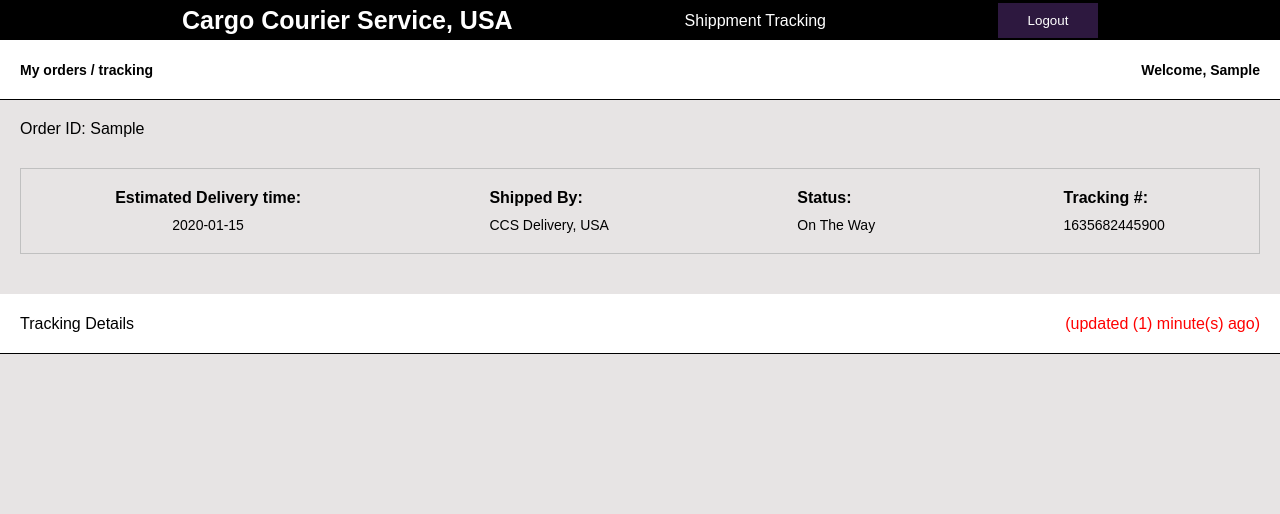
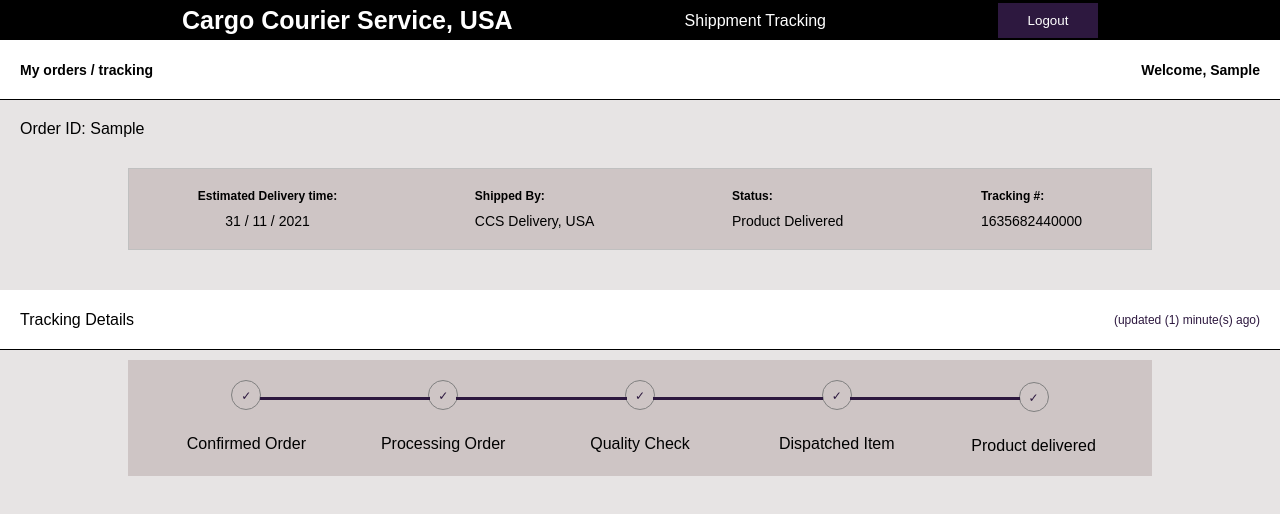
Before and after one commit to mishael1-d/Order-tracker, a React (Create React App) app: page / in a window 1280 px wide. Both pictures are taken after typing "Sample", "name@example.com", "Sample", "2020-01-15" into the empty fields and a click on the button "Submit". Shown: the top 514 px of the page. Built offline with nearby package versions, Linux system fonts and the light colour scheme.

Commit message:
first commit

```diff
--- a/public/index.html
+++ b/public/index.html
@@ -2,7 +2,7 @@
 <html lang="en">
   <head>
     <meta charset="utf-8" />
-    <link rel="icon" href="%PUBLIC_URL%/favicon.ico" />
+    <link rel="icon" href="%PUBLIC_URL%/tracking.png" />
     <meta name="viewport" content="width=device-width, initial-scale=1" />
     <meta name="theme-color" content="#000000" />
     <meta
@@ -24,7 +24,7 @@
       work correctly both with client-side routing and a non-root public URL.
       Learn how to configure a non-root public URL by running `npm run build`.
     -->
-    <title>React App</title>
+    <title>Order Tracker - CCS Delivery, USA</title>
   </head>
   <body>
     <noscript>You need to enable JavaScript to run this app.</noscript>
--- a/src/App.css
+++ b/src/App.css
@@ -2,10 +2,10 @@
   padding: 0;
   margin: 0;
   box-sizing: border-box;
-  color: #fff;
   font-family: Arial, Helvetica, sans-serif;
 }
 .App {
+  color: #fff;
   width: 100%;
   height: 100vh;
   background-image: url('bg-1.png');
@@ -49,9 +49,11 @@ input {
   background: none;
   outline: none;
   border: 1px solid silver;
+  color: #fff;
 }
 span {
-  color: red;
+  color: rgb(45, 24, 63);
+  font-size: 12px;
 }
 button {
   width: 100px;
@@ -59,6 +61,7 @@ button {
   margin: 20px auto;
   text-align: center;
   background: rgb(45, 24, 63);
+  color: #fff;
   border: none;
   outline: none;
   padding: 10px 15px;
@@ -88,6 +91,7 @@ p {
 }
 .pageTwo nav {
   background: #000;
+  color: #fff;
   height: 40px;
   width: 100%;
   display: flex;
@@ -115,9 +119,11 @@ h5, h6 {
   padding: 20px;
 }
 .details {
+  width: 80%;
   display: flex;
   border: 1px solid silver;
-  margin: 10px 20px;
+  margin: 10px auto;
+  background: rgb(206, 197, 197);
   justify-content: space-around;
 }
 .info {
--- a/src/App.js
+++ b/src/App.js
@@ -1,4 +1,4 @@
-import { useState } from "react";
+import { useState, useEffect } from "react";
 import "../src/App.css";
 import AppContext from "./AppContext";
 import PageOne from "./component/PageOne";
@@ -12,32 +12,49 @@ function App() {
     day: "",
   });
   const [render, setRender] = useState(false);
+
   const handleChange = (e) => {
     const name = e.target.name;
     const value = e.target.value;
     setInfo({ ...info, [name]: value });
   };
+
+  const [statusIndex, setStatusIndex] = useState(0);
+  const [trackingId, setTrackingId] = useState("");
+
+  //Stepper component props
+  const stepArray = [
+    "Confirmed Order",
+    "Processing Order",
+    "Quality Check",
+    "Dispatched Item",
+    "Product delivered",
+  ];
+  const status = stepArray;
   const handleSubmit = (e) => {
     e.preventDefault();
-    console.log(info.day);
-    if(info.name && info.orderid && info.email) {
+    if (info.name && info.orderid && info.email) {
+      JSON.stringify(localStorage.setItem(states.orderid, states.trackingId));
+      const check = localStorage.key(0);
       setRender(!render);
+      if (check === states.orderid) {
+        console.log("i exist");
+      } else {
+        console.log("i dont exist");
+      }
+    } else {
+      alert("Please check your credentials and try again. Thank you");
     }
-    else {
-      alert("Please check your credentials and try again. Thank you")
-    }
-
   };
-  const logout =()=> {
-    setRender(false)
+  const logout = () => {
+    setRender(false);
     setInfo({
       name: "",
-    email: "",
-    orderid: "",
-    day: "",
-    })
-  }
-  // const changeRender = setRender(false);
+      email: "",
+      orderid: "",
+      day: "",
+    });
+  };
   const states = {
     name: info.name,
     email: info.email,
@@ -45,8 +62,36 @@ function App() {
     day: info.day,
     changeBtn: handleChange,
     submitBtn: handleSubmit,
-    changeRenderBtn: logout
+    changeRenderBtn: logout,
+    steps: stepArray,
+    trackingId: trackingId,
   };
+
+  useEffect(() => {
+    let timeout;
+    if (statusIndex < status.length - 1) {
+      timeout = setTimeout(() => setStatusIndex(statusIndex + 1), 2000);
+    }
+    return () => {
+      clearTimeout(timeout);
+    };
+  }, [status, statusIndex]);
+
+  useEffect(() => {
+    if (trackingId) {
+      console.log("present");
+    } else {
+      setTrackingId(Date.now());
+      console.log('absent');
+    }
+
+    return () => {
+      localStorage.clear();
+    };
+  }, [trackingId,states.orderid]);
+
+  // const changeRender = setRender(false);
+
   return (
     <AppContext.Provider value={states}>
       <>
@@ -57,6 +102,7 @@ function App() {
             <PageOne />
           </div>
         )}
+        {/* <PageTwo/> */}
       </>
     </AppContext.Provider>
   );
--- a/src/component/Content.js
+++ b/src/component/Content.js
@@ -1,11 +1,20 @@
-import React from 'react'
-import { useContext } from 'react/cjs/react.development'
-import AppContext from '../AppContext'
-import TrackingDetails from './TrackingDetails';
+import React, {  } from "react";
+import { useContext } from "react/cjs/react.development";
+import AppContext from "../AppContext";
+import Status from "./status";
+import TrackingDetails from "./TrackingDetails";
 
 function Content() {
   const myContext = useContext(AppContext);
-    const date = new Date().getTime().toString();
+
+  const day = parseInt(new Date().getDate() + 7);
+  const month = new Date().getMonth();
+  const year = new Date().getFullYear();
+  const fullDate = `${day} / ${month + 1} / ${year}`;
+
+
+//   const id = localStorage.getItem(myContext.orderid);
+
   return (
     <>
       <div className="content">
@@ -17,7 +26,13 @@ function Content() {
         <div className="details">
           <span>
             <p className="info">Estimated Delivery time:</p>
-                    <p className="sub-info">{myContext.day}</p>
+            {day >= 30 ? (
+              <p className="sub-info">{`${day - 7} / ${
+                month + 2
+              } / ${year}`}</p>
+            ) : (
+              <p className="sub-info">{fullDate}</p>
+            )}
           </span>
           <span>
             <p className="info">Shipped By:</p>
@@ -25,17 +40,17 @@ function Content() {
           </span>
           <span>
             <p className="info">Status:</p>
-                    <p className="sub-info">On the way</p>
+            <Status />
           </span>
           <span>
             <p className="info">Tracking #:</p>
-                    <p className="sub-info">{date}</p>
+            <p className="sub-info">{myContext.trackingId}</p>
           </span>
         </div>
       </div>
-        <TrackingDetails/>
+      <TrackingDetails />
     </>
-    )
+  );
 }
 
-export default Content
+export default Content;
--- a/src/component/PageOne.js
+++ b/src/component/PageOne.js
@@ -3,6 +3,10 @@ import AppContext from "../AppContext";
 
 function PageOne() {
   const myContext = useContext(AppContext);
+
+
+
+
   return (
     <>
       <h2>order tracking form</h2>
--- a/src/component/PageTwo.js
+++ b/src/component/PageTwo.js
@@ -2,6 +2,7 @@ import React from 'react'
 import Content from './Content'
 import AppContext from '../AppContext'
 import { useContext } from 'react/cjs/react.development'
+import Stepper from './stepper/Stepper';
 
 function PageTwo() {
     const myContext = useContext(AppContext);
@@ -14,6 +15,7 @@ function PageTwo() {
                 <button onClick={myContext.changeRenderBtn}>Logout</button>
             </nav>
             <Content/>
+            <Stepper/>
         </div>
     )
 }
--- a/src/component/TrackingDetails.js
+++ b/src/component/TrackingDetails.js
@@ -1,6 +1,7 @@
 import React from 'react'
 
 function TrackingDetails() {
+
     return (
         <div className="tracking-details">
             <header>Tracking Details <span>(updated (1) minute(s) ago)</span></header>
--- /dev/null
+++ b/src/component/status.js
@@ -0,0 +1,23 @@
+import React, {useState, useEffect, useContext} from 'react'
+import AppContext from '../AppContext'
+
+function Status () {
+    const myContext = useContext(AppContext);
+    const [statusIndex, setStatusIndex] = useState(0)
+    const days = parseInt(new Date().getDate() + 7)
+
+    const status = myContext.steps
+
+    useEffect(()=>{
+        let timeout;
+        if (statusIndex < status.length -1) {
+            timeout = setTimeout(()=> setStatusIndex(statusIndex + 1), days);
+        }
+        return ()=> {
+            clearTimeout(timeout);
+        };
+    }, [status, statusIndex, days]);
+    return <p className="sub-info">{status[statusIndex]}</p>
+}
+
+export default Status
--- /dev/null
+++ b/src/component/stepper/Stepper.js
@@ -0,0 +1,23 @@
+import React, {useContext} from "react";
+import "./stepper.css";
+import AppContext from "../../AppContext";
+
+function Stepper() {
+    //Props from App.js containing the Steps Array
+  const steps = useContext(AppContext)
+  //Mapping over the Steps Array to display each step
+  const stepDisplay = steps.steps.map((step, index) => {
+    return (
+      <div className="step-wrapper" key={index}>
+        <div className="step-number"><span>&#10003;</span></div>
+        <div className="step-desc">{step}</div>
+        <div className={index !== steps.steps.length -1 ? "divider-line":undefined}></div>
+      </div>
+    );
+  });
+  return <div className="stepper-wrapper-horizontal">
+      {stepDisplay}
+  </div>;
+}
+
+export default Stepper;
--- /dev/null
+++ b/src/component/stepper/stepper.css
@@ -0,0 +1,38 @@
+.stepper-wrapper-horizontal {
+    width: 80%;
+    margin: 30px auto;
+    padding: 20px;
+    display: flex;
+    justify-content: space-between;
+    background: rgb(206, 197, 197);
+    color: black;
+}
+.step-wrapper {
+    display: flex;
+    flex-direction: column;
+    align-items: center;
+    justify-content: center;
+    width: 20%;
+    color: black;
+}
+.step-number {
+    border-radius: 80%;
+    border: 1px solid gray;
+    width: 30px;
+    height: 30px;
+    padding: 5px;
+    text-align: center;
+    margin-bottom: 25px;
+    color: black;
+}
+.step.desc {
+    color: black;
+}
+.divider-line {
+    height: 3px;
+    background-color: rgb(45, 24, 63);
+    position: relative;
+    width: 86.5%;
+    left: 50%;
+    bottom: 74%;
+}
```
Also changed, not shown: public/tracking.png (added), src/check.png (added). Lines whose indentation alone changed are shown as unchanged.
